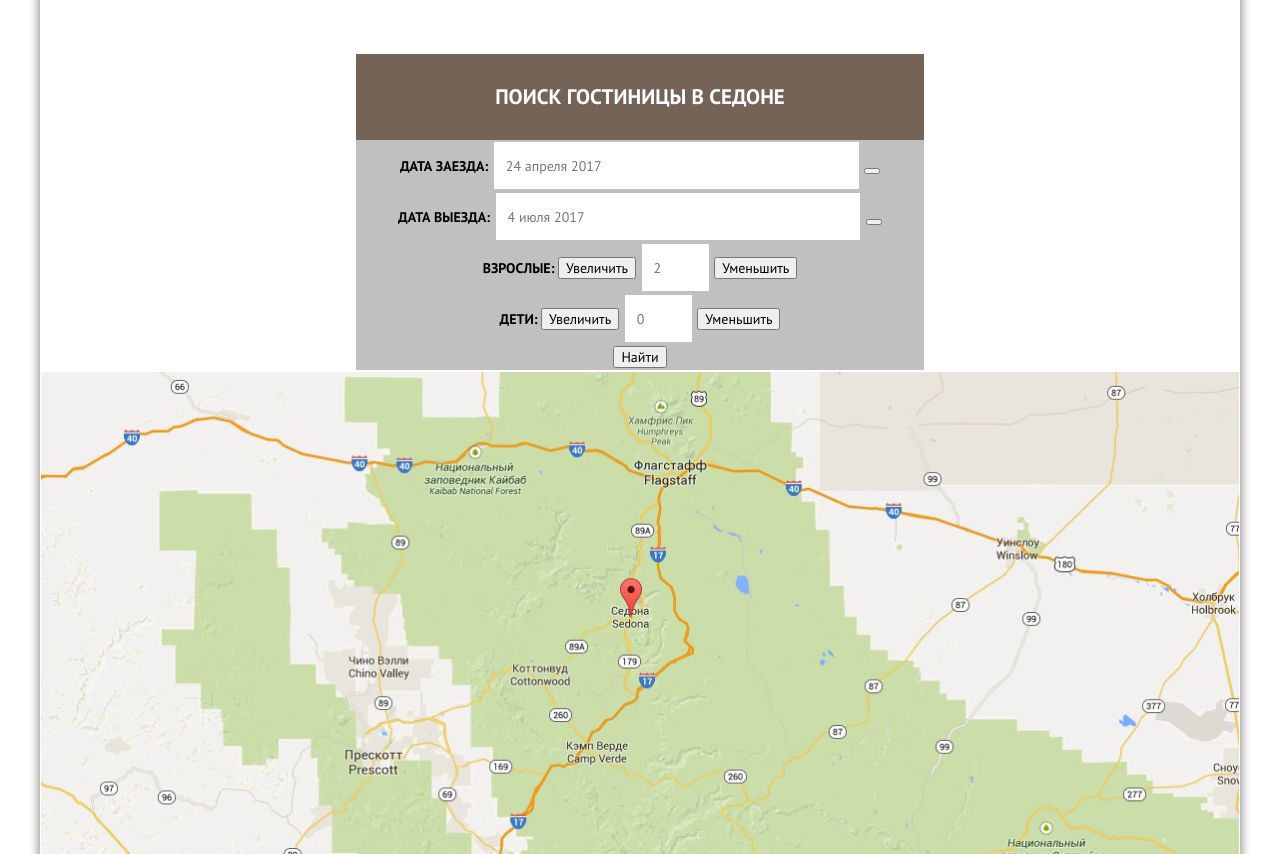
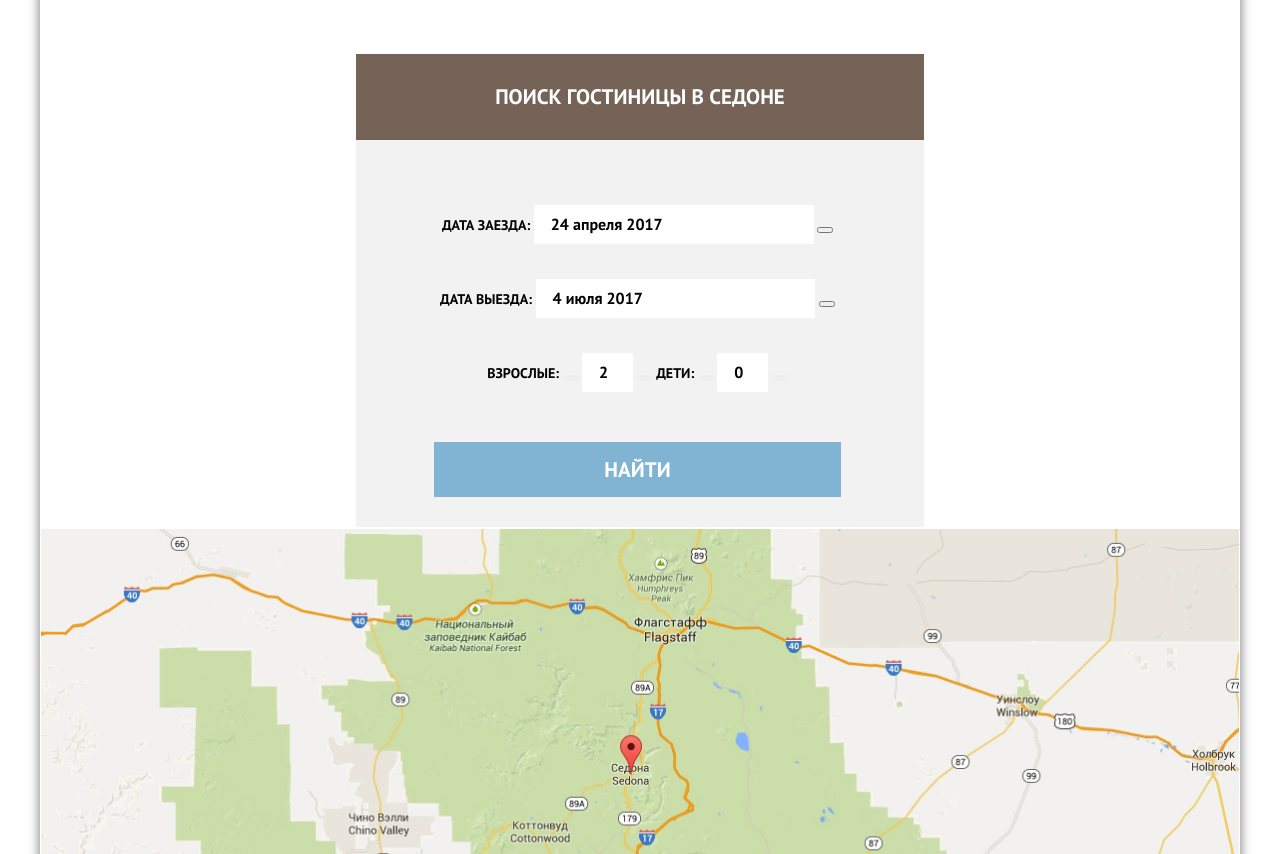
Before and after one commit to EgorTalko/Sedona, a website built with Vite: page index.html in a window 1280 px wide. Shown: the part 2064-2918 px from the top of the page. Built offline with nearby package versions, Linux system fonts and the light colour scheme; files whose address does not match are found by name.

Commit message:
Застилизовао форму

```diff
--- a/index.html
+++ b/index.html
@@ -200,22 +200,25 @@
         </section>
 
         <section class="search-block">
-          <button class="button from-search-head" type="button" tabindex="0">
+          <button class="button form-search-head" type="button" tabindex="0">
             <p class="search-head">Поиск гостиницы в седоне</p>
           </button>
 
+          <div class="search-form-block">
             <form
               class="search-form"
               action="https://github.com/EgorTalko /Sedona"
               method="post"
             >
               <div class="form-input-group">
-              <label for="advantages-data">Дата заезда: </label>
+                <label class="form-label" for="advantages-date-input"
+                  >Дата заезда:
+                </label>
                 <input
-                class="advantages-search advantages-data"
+                  class="form-input form-input-date"
                   type="text"
                   name="data"
-                id="advantages-data"
+                  id="advantages-date-input"
                   placeholder="24 апреля 2017"
                 />
 
@@ -225,12 +228,14 @@
               </div>
 
               <div class="form-input-group">
-              <label for="advantages-data">Дата выезда: </label>
+                <label class="form-label" for="advantages-data-output"
+                  >Дата выезда:
+                </label>
                 <input
-                class="advantages-search advantages-data"
+                  class="form-input form-input-date"
                   type="text"
                   name="data"
-                id="advantages-data"
+                  id="advantages-data-output"
                   placeholder="4 июля 2017"
                 />
                 <button type="button" class="form-date-input">
@@ -239,38 +244,49 @@
               </div>
 
               <div class="form-input-group">
-              <label for="advantages-age amount-form-label"> Взрослые: </label>
-              <button class="button" type="button">Увеличить</button>
+                <label class="form-label form-amount-label" for="amount-adults">
+                  Взрослые:
+                </label>
+                <button class="button" type="button">
+                  <span class="visually-hidden">Увеличить</span>
+                </button>
                 <input
-                class="advantages-search advantages-age"
+                  class="form-input form-input-adults"
                   type="number"
                   name="age"
-                id="advantages-age"
+                  id="amount-adults"
                   min="0"
                   max="10"
                   placeholder="2"
                 />
-              <button class="button" type="button">Уменьшить</button>
-            </div>
+                <button class="button" type="button">
+                  <span class="visually-hidden">Уменьшить</span>
+                </button>
 
-            <div class="form-input-group">
-              <label for="advantages-age"
-                >Дети:
-                <button class="button" type="button">Увеличить</button>
+                <label
+                  class="form-label form-amount-label"
+                  for="advantages-children"
+                  >Дети:</label
+                >
+                <button class="button" type="button">
+                  <span class="visually-hidden">Увеличить</span>
+                </button>
                 <input
-                  class="advantages-search advantages-age"
+                  class="form-input form-input-children"
                   type="number"
                   name="age"
-                  id="advantages-age"
+                  id="advantages-children"
                   min="0"
                   max="10"
                   placeholder="0"
                 />
-                <button class="button" type="button">Уменьшить</button>
-              </label>
+                <button class="button" type="button">
+                  <span class="visually-hidden">Уменьшить</span>
+                </button>
               </div>
-              <button class="button" type="button">Найти</button>
+              <button class="button form-button" type="button">Найти</button>
             </form>
+          </div>
         </section>
 
         <section>
--- a/styles/advantages.css
+++ b/styles/advantages.css
@@ -54,11 +54,3 @@
 .advantages>* {
     flex-grow: 1;
 }
-
-.advantages-data {
-    width: 60%;
-}
-
-/* .advantages-data {
-    width: 10px;
-} */
--- /dev/null
+++ b/styles/button.css
@@ -0,0 +1,3 @@
+.button {
+    border-color: transparent;
+}
--- a/styles/index.css
+++ b/styles/index.css
@@ -6,3 +6,4 @@
 @import "bridge.css";
 @import "title.css";
 @import "search.css";
+@import "button.css";
--- a/styles/search.css
+++ b/styles/search.css
@@ -8,18 +8,25 @@
     background-color: #fff;
 }
 
+.search-form-block {
+    padding: 60 55 60 55;
+}
+
 .search-form {
-    padding: 0;
+    padding-top: 30px;
+    padding-left: 55px;
+    padding-right: 60px;
+    padding-bottom: 30px;
     margin: 0;
 
     font: inherit;
     font-weight: bold;
     font-size: 14px;
 
-    background-color: #c0c0c0;
+    background-color: #f2f2f2;
 }
 
-.from-search-head {
+.form-search-head {
     width: 100%;
     height: 86px;
 
@@ -49,14 +56,62 @@
     color: #ffffff;
 }
 
-.advantages-search {
-    height: calc(35px);
-    padding: 0.375rem 0.75rem;
-    color: #000000;
-    background-color: #fff;
-    background-clip: padding-box;
+.form-label {
+    width: 112px;
+}
+
+.form-amount-label {
+    width: 100%
+}
+
+.form-input-date {
+    width: 60%;
+}
+
+.form-input-group {
+    width: 100%;
+    padding-top: 35px;
 }
 
 input {
+    height: 33px;
     border-color: transparent;
 }
+
+input::placeholder {
+    padding-left: 13px;
+
+    font: inherit;
+    font-size: 16px;
+    line-height: 26px;
+    font-weight: bold;
+
+    color: #000000;
+}
+
+.form-button {
+    margin-top: 50px;
+
+    font: inherit;
+    font-size: 21px;
+    font-weight: bold;
+    line-height: 26px;
+
+    width: 90%;
+    height: 55px;
+
+    color: #ffffff;
+    background-color: #81B3D2;
+
+    text-transform: uppercase;
+}
+
+.form-button:hover,
+.form-amount-label:focus,
+.form-amount-label:active {
+    background-color: #669EC0;
+}
+
+.form-amount-label:active {
+    background-color: #5496BD;
+}
```
Lines whose indentation alone changed are shown as unchanged.
